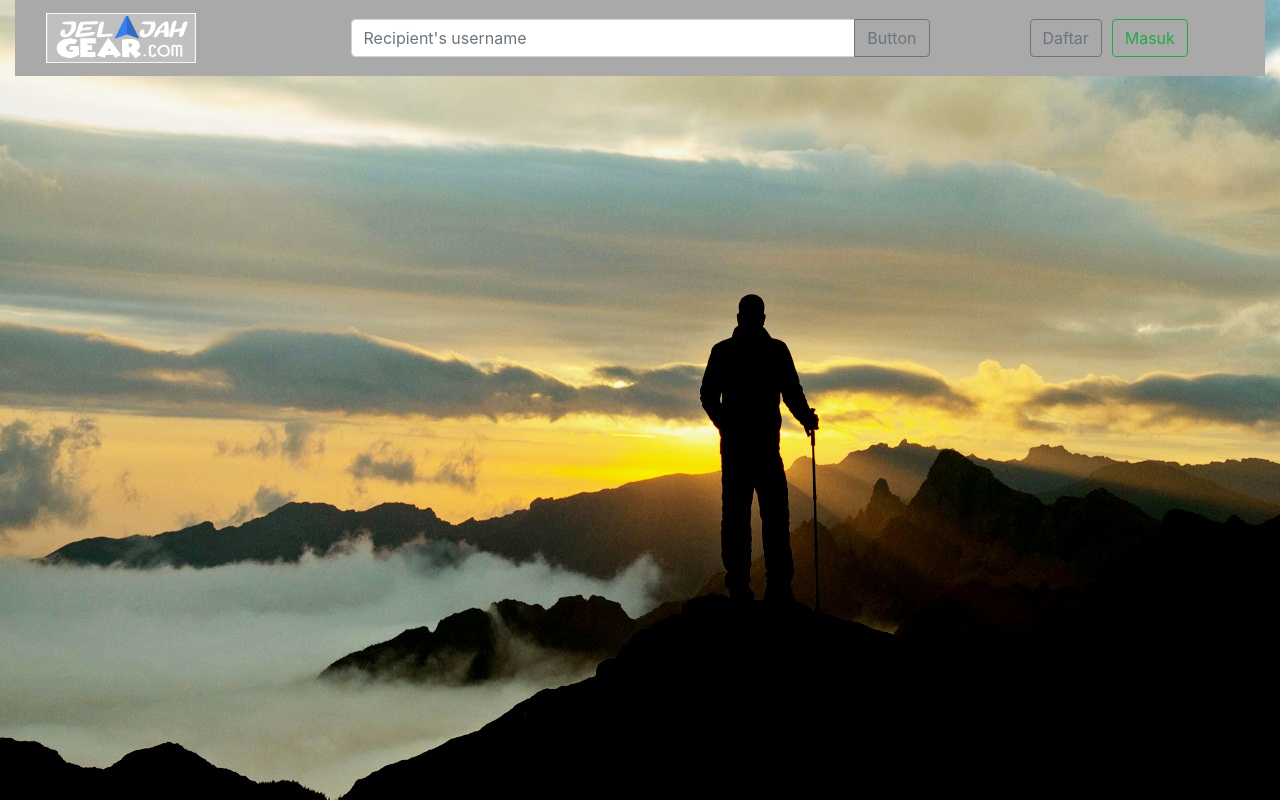
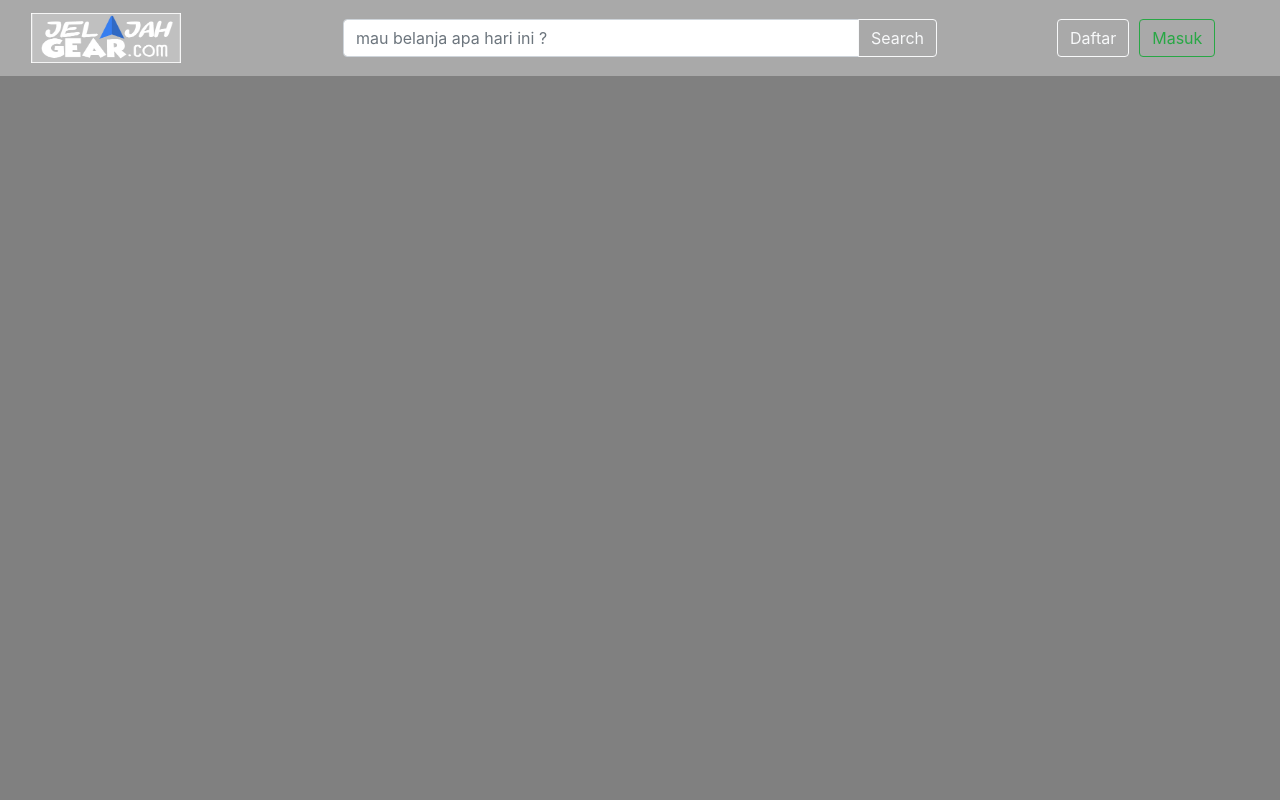
Before and after one commit to hari-prasetyo/fpweb, a plain HTML site: page index.html in a window 1280 px wide. Drawn offline with nearby package versions, Linux system fonts and the light colour scheme.

Commit message:
hari 1.0.0

```diff
--- a/index.html
+++ b/index.html
@@ -18,12 +18,12 @@
 
 
 
-    <title>LATIHAN BOOTSTRAP</title>
+    <title>jelajah gear</title>
 
 
   </head>
   <body>
-<div class="container-fluid">
+<div>
   	<div class="navbar navbar-light mod">
 
   			<div class="col-xs-2 col-sm-2 col-md-3 col-lg-3">
@@ -34,9 +34,9 @@
 
 			<div class="col-xs-2 col-sm-2 col-md-6 col-lg-6">
 				<div class="input-group">
-				  <input type="text" class="form-control" placeholder="Recipient's username" aria-label="Recipient's username" aria-describedby="basic-addon2">
+				  <input type="text" class="form-control" placeholder="mau belanja apa hari ini ?" aria-label="mau belanja apa hari ini ?" aria-describedby="basic-addon2">
 				  	<div class="input-group-append">
-					  <button class="btn btn-outline-secondary" type="button">Button
+					  <button class="btn btn-outline-light" type="button">Search
 					  </button>
   					</div>
 				</div>
@@ -44,13 +44,22 @@
 
 			<div class="col-xs-2 col-sm-2 col-md-3 col-lg-3">
 				<div class="input-group pos">
-			        <button class="btn btn-outline-secondary button" type="button">Daftar</button>
+			        <button class="btn btn-outline-light button" type="button">Daftar</button>
 			        <a href="login.html">
 			        <button class="btn btn-outline-success" type="button">Masuk</button>
 			        </a>
 			    </div>
 			</div>
 	</div>
+
+
+
+
+
+
+
+
+
 </div>
 
 
--- a/style.css
+++ b/style.css
@@ -2,10 +2,10 @@
 	color: #fff;
 }
 body{
-	background-image: url("./img/body1.jpg");
-	/*background-repeat: no-repea*/
+	background-color: grey;
+	/*opacity: 0.5;*/
 	width: 100%;
-	height:100%;
+	height:100vh;
 }
 .bgrn{
 	background-image: url("./img/log.jpg");
@@ -38,5 +38,5 @@ body{
 	margin-right: 10px;
 }
 .pos{
-	padding-left: 70px;
+	padding-left: 90px;
 	}
```
